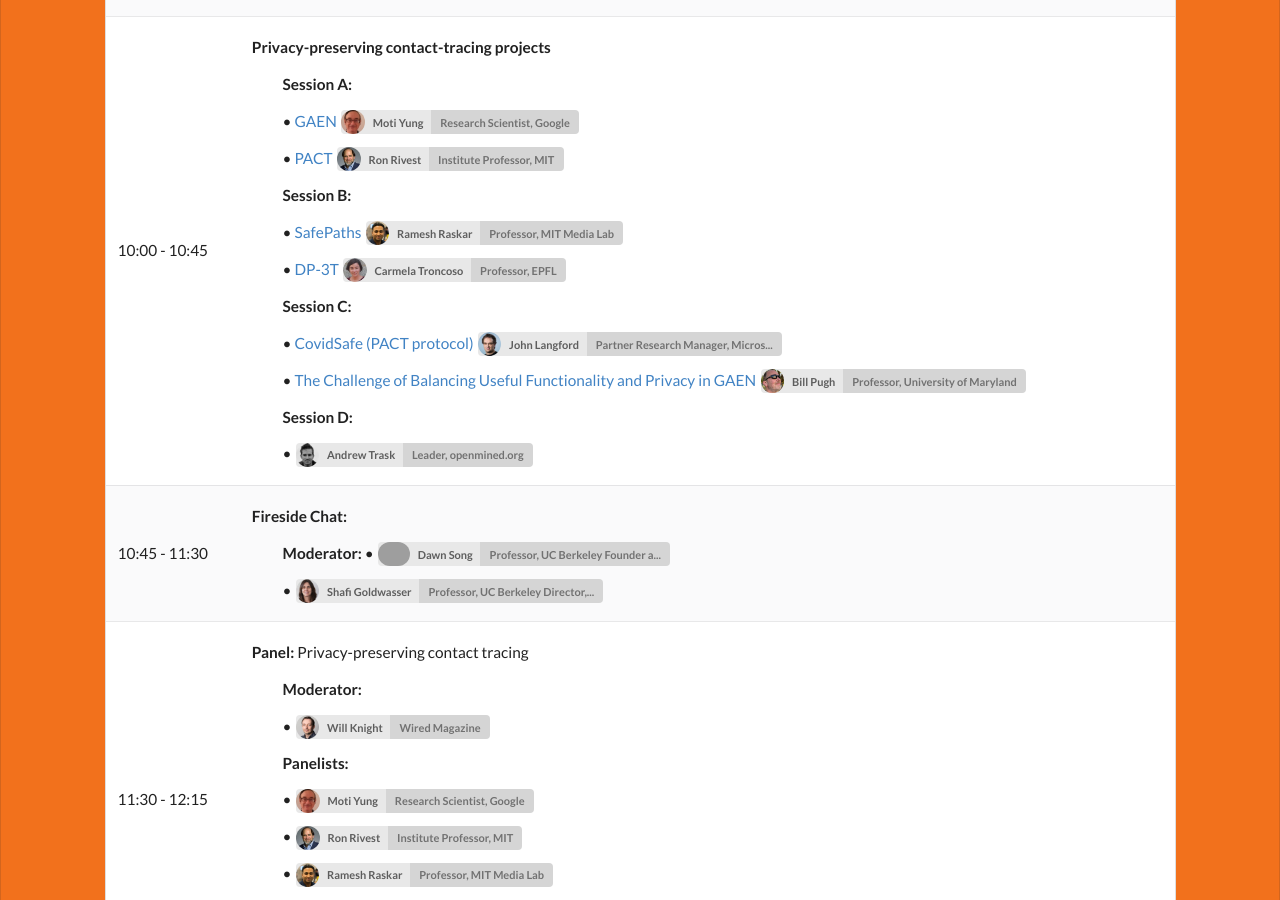
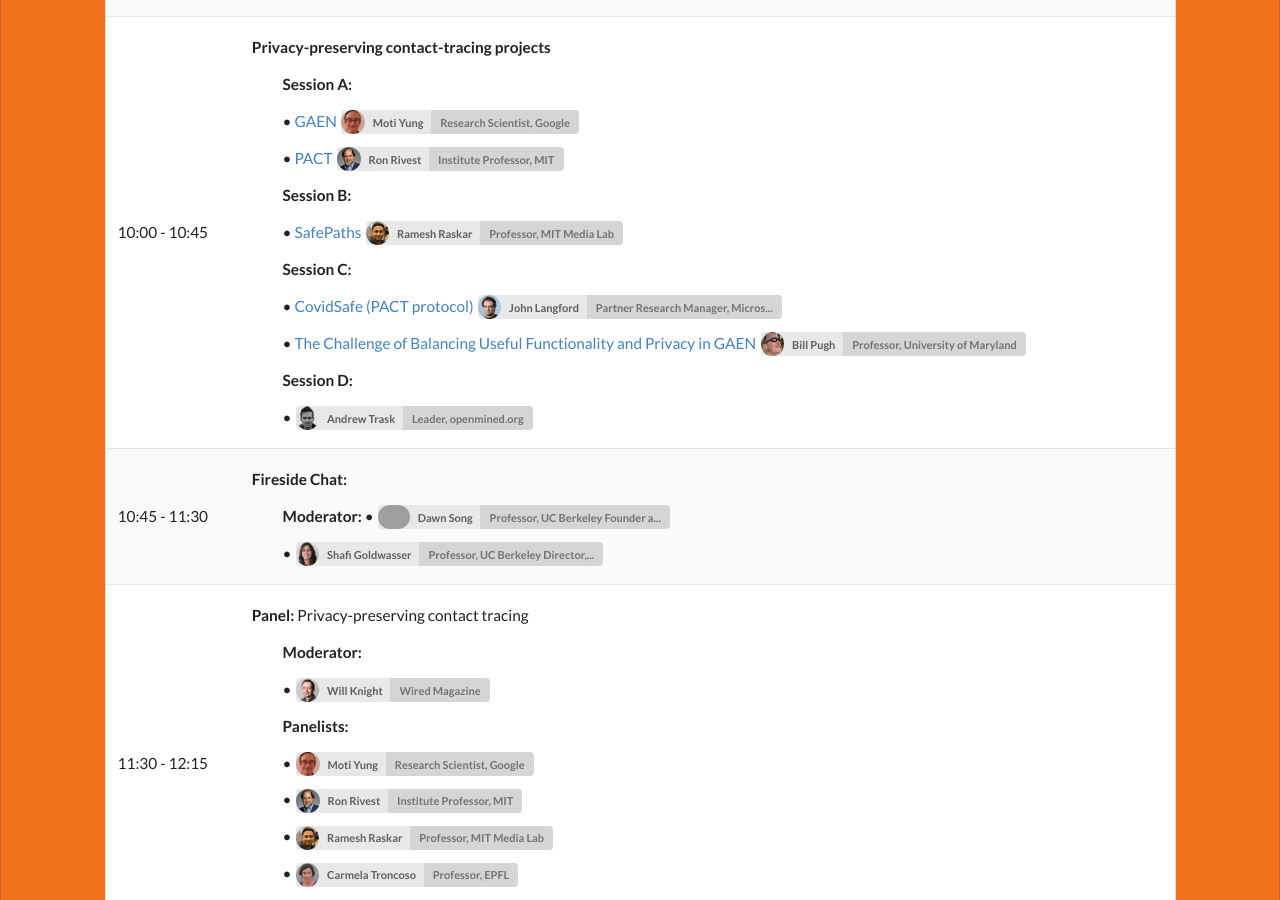
Before and after one commit to responsible-data-summit/responsible-data-summit.github.io, a Jekyll site: the page built from pages/agenda-0728.html, in a window 1280 px wide and 900 px high, scrolled down 475 px. Built offline with Jekyll 4.4.1, drawn with Linux system fonts in a browser that asks for light colours; some web fonts are replaced; comment, search, counter and statistics services are not loaded; grey boxes are pictures that could not be loaded.

Commit message:
remove Carmela from agenda

```diff
--- a/_data/agenda0728.yml
+++ b/_data/agenda0728.yml
@@ -23,9 +23,6 @@
         - name: Ramesh Raskar
           content: SafePaths
           link: https://covidsafepaths.org/
-        - name: Carmela Troncoso
-          content: DP-3T
-          link: https://github.com/DP-3T/documents
     - title: "Session C:"
       speakers:
         - name: John Langford
```
